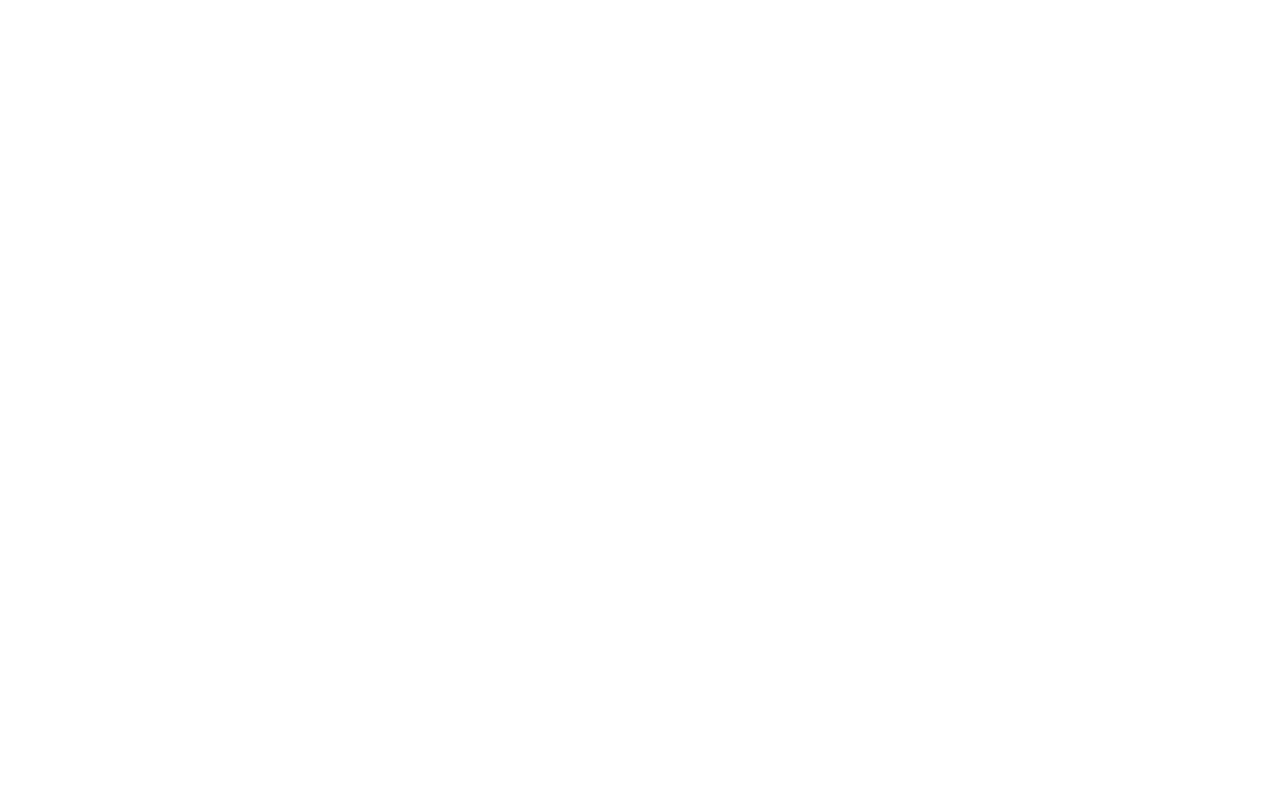
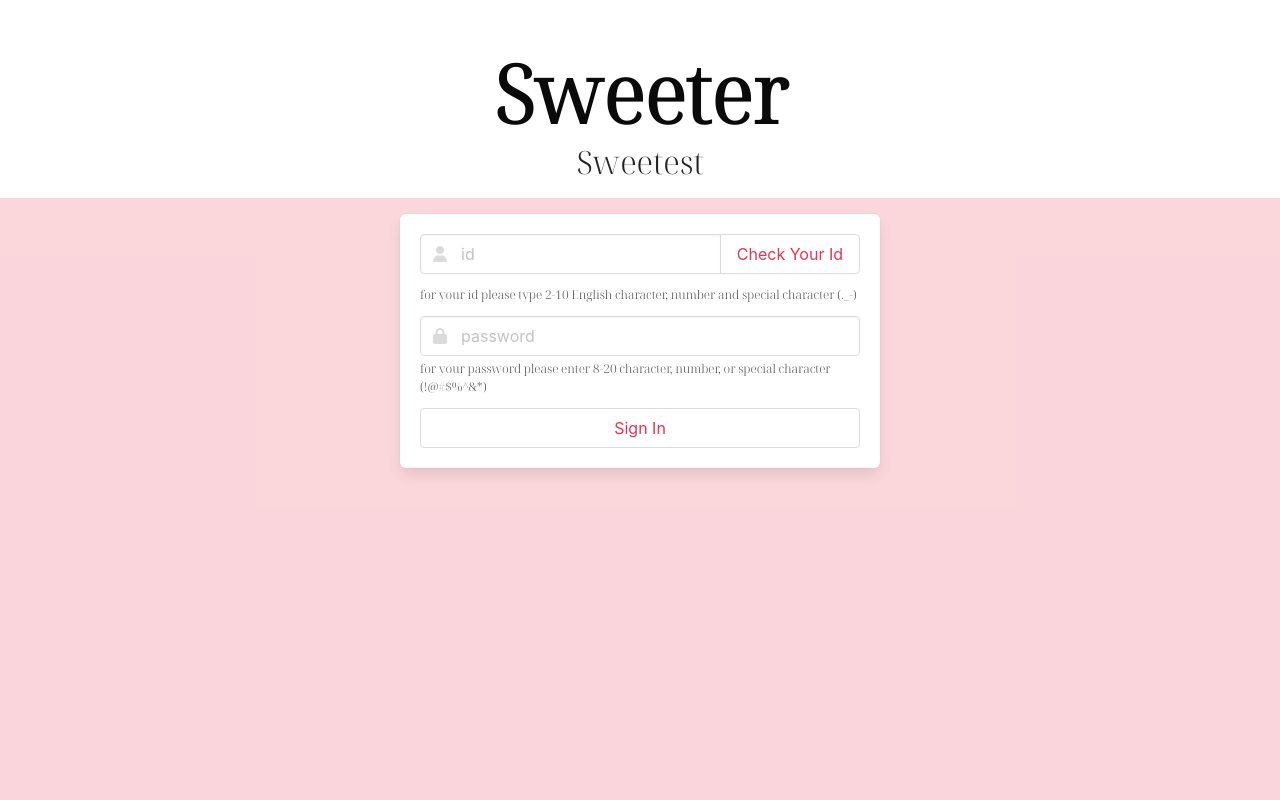
Before and after one commit to Ahuuy/LX-Sweeter, a Flask app: page /login in a window 1280 px wide. Before the commit the page is empty. Run offline with Flask 3, Linux system fonts and the light colour scheme; some libraries are stand-ins or nearby versions.

Commit message:
added banner section and login form

```diff
--- a/templates/login.html
+++ b/templates/login.html
@@ -7,13 +7,21 @@
     <meta name="viewport" content="width=device-width, initial-scale=1.0">
     <title>Sweeter</title>
 
+    <!-- Google Font-->
+    <link rel="preconnect" href="https://fonts.googleapis.com">
+    <link rel="preconnect" href="https://fonts.gstatic.com" crossorigin>
+    <link href="https://fonts.googleapis.com/css2?family=Noto+Serif+Display:wght@300&display=swap" rel="stylesheet">
+    <!-- Bulma -->
     <link rel="stylesheet" href="https://cdn.jsdelivr.net/npm/bulma@0.9.4/css/bulma.min.css">
-    <link rel="stylesheet" href="https://cdnjs.cloudflare.com/ajax/libs/font-awesome/6.4.0/css/fontawesome.min.css"
-        integrity="sha512-SgaqKKxJDQ/tAUAAXzvxZz33rmn7leYDYfBP+YoMRSENhf3zJyx3SBASt/OfeQwBHA1nxMis7mM3EV/oYT6Fdw=="
+    <!-- Font Awesome-->
+    <link rel="stylesheet" href="https://cdnjs.cloudflare.com/ajax/libs/font-awesome/6.4.0/css/all.min.css"
+        integrity="sha512-iecdLmaskl7CVkqkXNQ/ZH/XLlvWZOJyj7Yy7tcenmpD1ypASozpmT/E0iPtmFIB46ZmdtAc9eNBvH0H/ZpiBw=="
         crossorigin="anonymous" referrerpolicy="no-referrer" />
 
+    <!-- Jquery -->
     <script src="https://code.jquery.com/jquery-3.7.0.js"
         integrity="sha256-JlqSTELeR4TLqP0OG9dxM7yDPqX1ox/HfgiSLBj8+kM=" crossorigin="anonymous"></script>
+    <!-- Jquery Cookies-->
     <script src="https://cdnjs.cloudflare.com/ajax/libs/jquery-cookie/1.4.1/jquery.cookie.min.js"
         integrity="sha512-3j3VU6WC5rPQB4Ld1jnLV7Kd5xr+cq9avvhwqzbH/taCRNURoeEpoPBK9pDyeukwSxwRPJ8fDgvYXd6SkaZ2TA=="
         crossorigin="anonymous" referrerpolicy="no-referrer"></script>
@@ -29,10 +37,10 @@
                 },
                 success: function (response) {
                     if (response['result'] === 'success') {
-                    let token = response['token'];
-                    $.cookie('mytoken', token, {path: '/'})
-                    alert('Login Success')
-                    window.location.href = "/"
+                        let token = response['token'];
+                        $.cookie('mytoken', token, { path: '/' })
+                        alert('Login Success')
+                        window.location.href = "/"
                     } else {
                         alert(response['msg']);
                     }
@@ -52,7 +60,7 @@
                     username_give: username,
                     password_give: password
                 },
-                success: function(response) {
+                success: function (response) {
                     alert('You are registered')
                     window.location.replace = '/login'
                 }
@@ -60,10 +68,98 @@
             })
         }
     </script>
+
+    <style>
+        * {
+            font-family: 'Noto Serif Display', serif;
+        }
+
+        body {
+            background-color: rgba(232, 52, 78, 0.2);
+            min-height: 100vh;
+
+        }
+
+        .section {
+            padding: 1rem 1.5rem;
+            max-width: 750px;
+            margin: auto;
+        }
+
+        .title {
+            font-weight: 800;
+            font-size: 5rem;
+        }
+
+        .subtitle {
+            font-size: 2rem;
+        }
+
+        .is-sparta {
+            color: #e8344e;
+        }
+    </style>
 </head>
 
 <body>
+    <!-- Banner Start -->
+    <section class="hero is-white">
+        <div class="hero-body has-text-centered" style="padding-bottom: 1rem; margin: auto;">
+            <h1 class="title is-sparta">Sweeter</h1>
+            <h3 class="subtitle is-sparta">Sweetest</h3>
+        </div>
+    </section>
+    <!-- Banner End -->
 
+    <!-- Login Form-->
+    <section class="section">
+        <div class="container">
+            <div class="box" style="max-width: 480px; margin: auto;">
+                <article class="media">
+                    <div class="media-content">
+                        <div class="content">
+                            <div class="field has-addons">
+                                <div class="control has-icons-left" style="width: 100%;">
+                                    <input id="input-username" class="input" type="text" placeholder="id">
+                                    <span class="icon is-small is-left">
+                                        <i class="fa fa-user"></i>
+                                    </span>
+                                </div>
+                                <div id="btn-check-dup" class="control">
+                                    <button class="button is-sparta" onclick="check_dup">
+                                        Check Your Id
+                                    </button>
+                                </div>
+                            </div>
+                            <p id="help-id" class="help">
+                                for your id please type 2-10 English character, number and special character (._-)
+                            </p>
+                            <p id="help-id-login" class="help is-danger">
+                            <div class="field">
+                                <div class="control has-icons-left">
+                                    <input id="input-password" class="input" type="password" placeholder="password">
+                                    <span class="icon is-small is-left">
+                                        <i class="fa fa-lock"></i>
+                                    </span>
+                                </div>
+                                <p id="help-password" class="help">
+                                    for your password please enter 8-20 character, number, or special character
+                                    (!@#$%^&*)
+                                </p>
+                            </div>
+                            </p>
+                        </div>
+                        <div id="div-sign-in-or-up" class="has-text-centered">
+                            <nav class="level is-mobile">
+                                <button class="level-item button is-sparta" onclick="sign_in()">Sign In</button>
+                            </nav>
+                        </div>
+                    </div>
+                </article>
+            </div>
+        </div>
+    </section>
+    <!-- Login End-->
 </body>
 
 </html>
```
